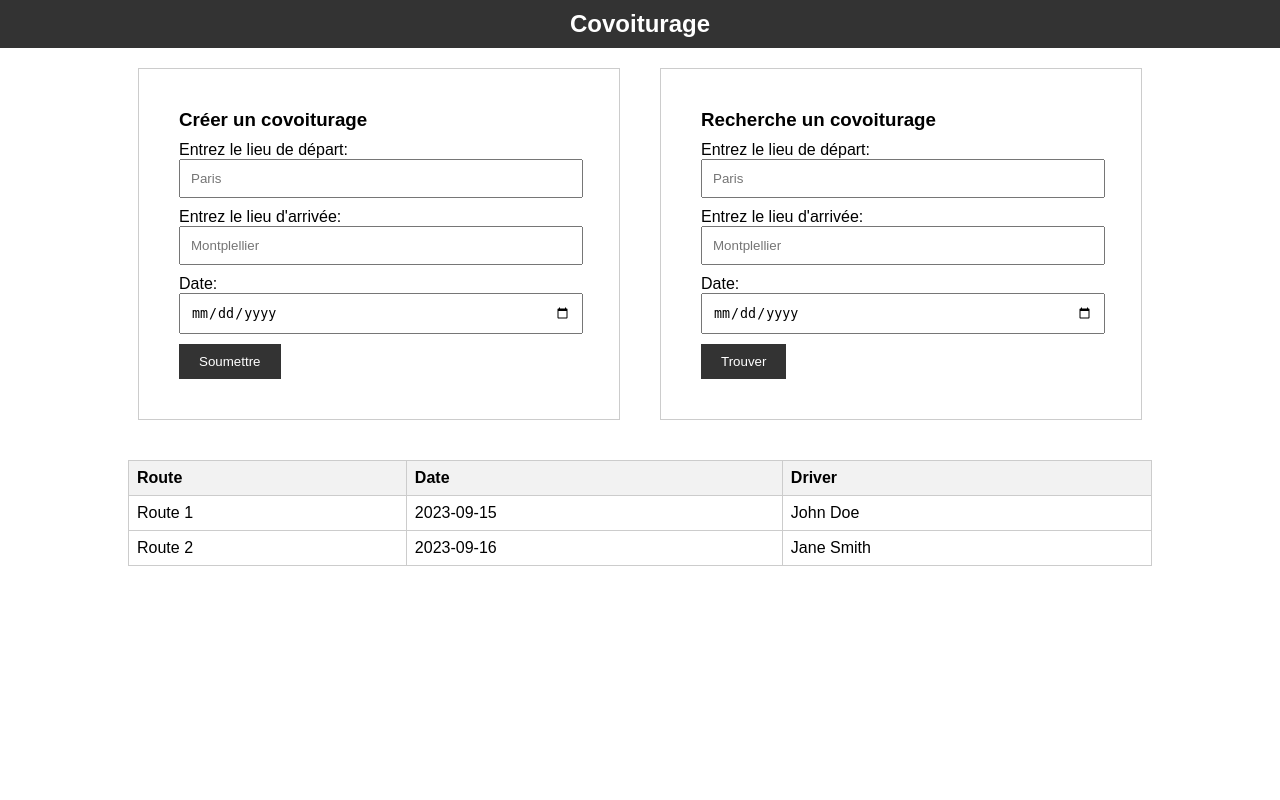
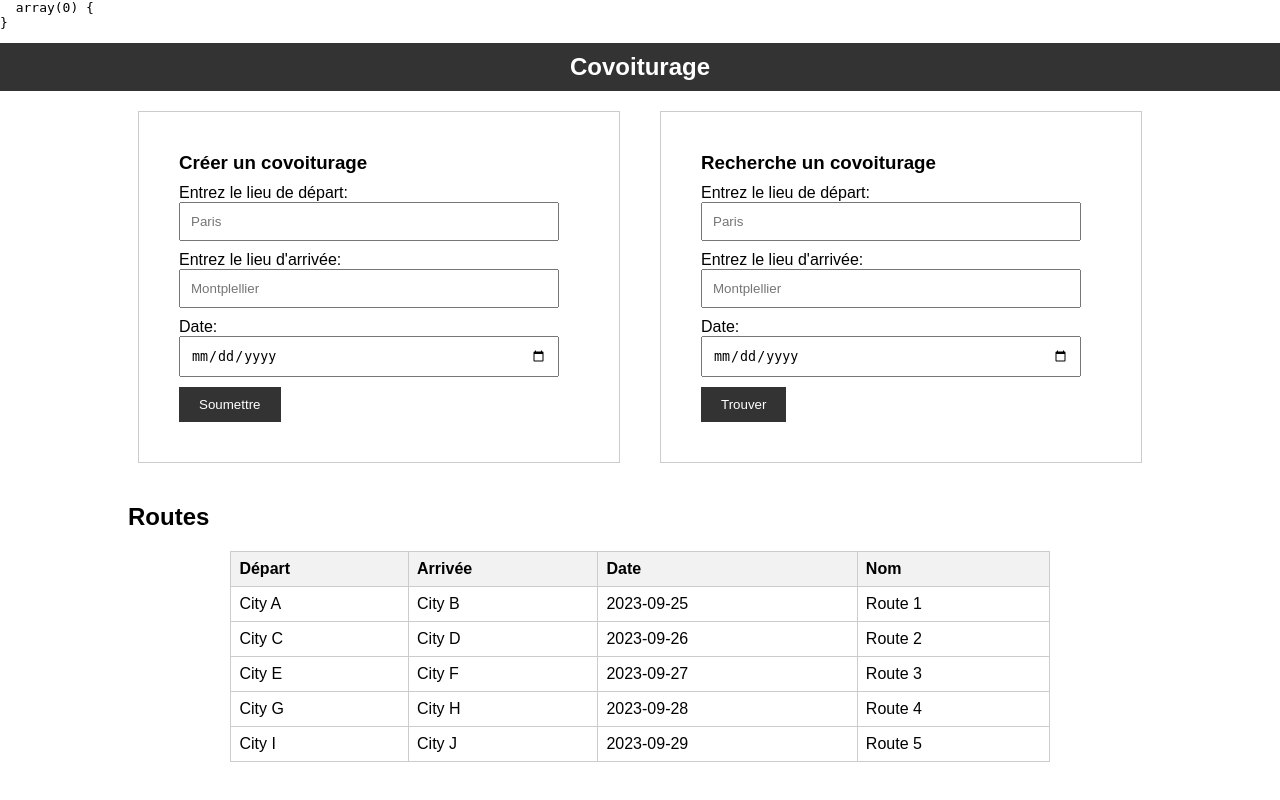
Before and after one commit to spaghetttti/Covoiturage, a PHP site: page / in a window 1280 px wide. Run offline with PHP 8.4, Linux system fonts and the light colour scheme.

Commit message:
feat: starter project

```diff
--- /dev/null
+++ b/fakeDB.json
@@ -0,0 +1,34 @@
+{
+    "routes": [
+      {
+        "departure": "City A",
+        "arrival": "City B",
+        "date": "2023-09-25",
+        "name": "Route 1"
+      },
+      {
+        "departure": "City C",
+        "arrival": "City D",
+        "date": "2023-09-26",
+        "name": "Route 2"
+      },
+      {
+        "departure": "City E",
+        "arrival": "City F",
+        "date": "2023-09-27",
+        "name": "Route 3"
+      },
+      {
+        "departure": "City G",
+        "arrival": "City H",
+        "date": "2023-09-28",
+        "name": "Route 4"
+      },
+      {
+        "departure": "City I",
+        "arrival": "City J",
+        "date": "2023-09-29",
+        "name": "Route 5"
+      }
+    ]
+  }
--- /dev/null
+++ b/forms.php
@@ -0,0 +1,25 @@
+
+<form method="GET">
+    <h3>Créer un covoiturage</h3>
+    <label for="route">Entrez le lieu de départ:</label><br />
+    <input type="text" id="route" name="depart" placeholder="Paris" /><br />
+    <label for="route">Entrez le lieu d'arrivée:</label><br />
+    <input type="text" id="route" name="arrival" placeholder="Montplellier" /><br />
+
+    <label for="date">Date:</label><br />
+    <input type="date" id="date" name="date" /><br />
+
+    <button type="submit">Soumettre</button>
+</form>
+<form>
+    <h3>Recherche un covoiturage</h3>
+    <label for="route">Entrez le lieu de départ:</label><br />
+    <input type="text" id="route" name="departure" placeholder="Paris" /><br />
+    <label for="route">Entrez le lieu d'arrivée:</label><br />
+    <input type="text" id="route" name="arrival" placeholder="Montplellier" /><br />
+
+    <label for="date">Date:</label><br />
+    <input type="date" id="date" name="date" /><br />
+
+    <button type="submit">Trouver</button>
+</form>
--- a/index.html
+++ /dev/null
@@ -1,68 +0,0 @@
-<!DOCTYPE html>
-<html lang="en">
-  <head>
-    <meta charset="UTF-8" />
-    <meta name="viewport" content="width=device-width, initial-scale=1.0" />
-    <link rel="stylesheet" href="./style.css" />
-    <title>Covoiturage</title>
-  </head>
-  <body>
-    <header>
-      <h1>Covoiturage</h1>
-    </header>
-    <div class="carpool-utils">
-      <form>
-        <h3>Créer un covoiturage</h3>
-        <label for="route">Entrez le lieu de départ:</label><br />
-        <input type="text" id="route" name="route" placeholder="Paris" /><br />
-        <label for="route">Entrez le lieu d'arrivée:</label><br />
-        <input
-          type="text"
-          id="route"
-          name="route"
-          placeholder="Montplellier"
-        /><br />
-
-        <label for="date">Date:</label><br />
-        <input type="date" id="date" name="date" /><br />
-
-        <button type="submit">Soumettre</button>
-      </form>
-      <form>
-        <h3>Recherche un covoiturage</h3>
-        <label for="route">Entrez le lieu de départ:</label><br />
-        <input type="text" id="route" name="route" placeholder="Paris" /><br />
-        <label for="route">Entrez le lieu d'arrivée:</label><br />
-        <input
-          type="text"
-          id="route"
-          name="route"
-          placeholder="Montplellier"
-        /><br />
-
-        <label for="date">Date:</label><br />
-        <input type="date" id="date" name="date" /><br />
-
-        <button type="submit">Trouver</button>
-      </form>
-    </div>
-
-    <table>
-      <tr>
-        <th>Route</th>
-        <th>Date</th>
-        <th>Driver</th>
-      </tr>
-      <tr>
-        <td>Route 1</td>
-        <td>2023-09-15</td>
-        <td>John Doe</td>
-      </tr>
-      <tr>
-        <td>Route 2</td>
-        <td>2023-09-16</td>
-        <td>Jane Smith</td>
-      </tr>
-    </table>
-  </body>
-</html>
--- /dev/null
+++ b/index.php
@@ -0,0 +1,28 @@
+<pre>
+  <?php
+  var_dump($_GET);
+
+  ?>
+</pre>
+
+<!DOCTYPE html>
+<html lang="en">
+
+<head>
+  <meta charset="UTF-8" />
+  <meta name="viewport" content="width=device-width, initial-scale=1.0" />
+  <link rel="stylesheet" href="./style.css" />
+  <title>Covoiturage</title>
+</head>
+
+<body>
+  <header>
+    <h1>Covoiturage</h1>
+  </header>
+  <div class="carpool-utils">
+    <?php include 'forms.php'; ?>
+  </div>
+  <?php include 'routesTable.php'; ?>
+</body>
+
+</html>
--- /dev/null
+++ b/routesTable.php
@@ -0,0 +1,33 @@
+<?php
+$jsonData = file_get_contents('fakeDB.json');
+
+// Decode the JSON data into a PHP array
+$routes = json_decode($jsonData, true);
+?>
+<div class="routes-table">
+        <h1>Routes</h1>
+    <table>
+        <tr>
+            <th>Départ</th>
+            <th>Arrivée</th>
+            <th>Date</th>
+            <th>Nom</th>
+        </tr>
+        <?php foreach ($routes['routes'] as $route): ?>
+            <tr>
+                <td>
+                    <?php echo $route['departure']; ?>
+                </td>
+                <td>
+                    <?php echo $route['arrival']; ?>
+                </td>
+                <td>
+                    <?php echo $route['date']; ?>
+                </td>
+                <td>
+                    <?php echo $route['name']; ?>
+                </td>
+            </tr>
+        <?php endforeach; ?>
+    </table>
+</div>
--- a/style.css
+++ b/style.css
@@ -38,7 +38,7 @@ form button {
   cursor: pointer;
 }
 
-table {
+.routes-table , table {
   margin: 20px auto;
   border-collapse: collapse;
   width: 80%;
```
Also changed, not shown: db.php (added, +56 -0 lines), test.html (added, +9 -0 lines), test.php (added, +12 -0 lines).
